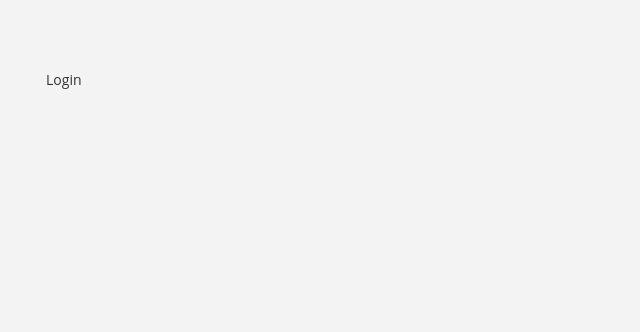
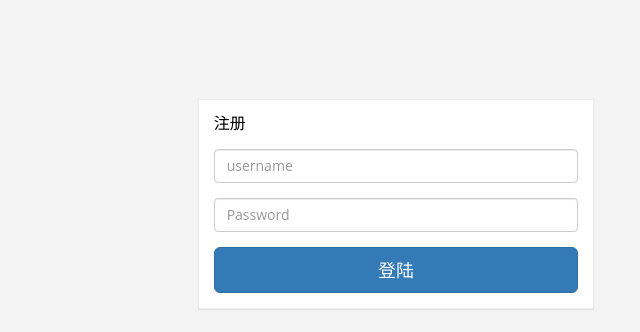
Before and after one commit to yuzhixi/manage, a React app: page /login in a window 1280 px wide. Shown: the top 332 px of the page, without its empty margins (244-884 px from the left). Built offline with nearby package versions, Linux system fonts and the light colour scheme.

Commit message:
add login

```diff
--- a/package.json
+++ b/package.json
@@ -35,6 +35,7 @@
     "webpack-dev-server": "^2.9.7"
   },
   "dependencies": {
+    "axios": "^0.19.0",
     "react": "^16.2.0",
     "react-dom": "^16.2.0",
     "react-router-dom": "4.2.2"
--- a/src/app.jsx
+++ b/src/app.jsx
@@ -1,7 +1,6 @@
 import React from 'react'
 import ReactDOM from 'react-dom'
 import { BrowserRouter as Router, Route, Redirect, Link, Switch } from "react-router-dom"
-import { createBrowserHistory } from 'history'
 
 import Home from 'page/home/index.jsx'
 import Login from 'page/login/index.jsx'
--- a/src/component/nav-top/index.jsx
+++ b/src/component/nav-top/index.jsx
@@ -1,5 +1,7 @@
 import React from 'react'
-import {Link} from 'react-router-dom'
+import ReactDOM from 'react-dom'
+import { BrowserRouter as Router, Route, Redirect, Link, Switch } from "react-router-dom"
+
 
 class NavTop extends React.Component{
     constructor(props){
--- a/src/page/home/index.jsx
+++ b/src/page/home/index.jsx
@@ -2,7 +2,6 @@ import React from 'react'
 import ReactDOM from 'react-dom'
 import { BrowserRouter as Router, Route, Link, Switch } from "react-router-dom"
 import PageTitle from 'component/page-title/index.jsx'
-
 
 class Home extends React.Component{
     render(){
--- a/src/page/login/index.jsx
+++ b/src/page/login/index.jsx
@@ -1,12 +1,65 @@
 import React from 'react'
+import './index.scss'
+import axios from 'axios'
+import MUtil from 'util/mm.js'
+const _mm = new MUtil()
 
 class Login extends React.Component{
+    constructor(props){
+        super(props);
+        this.state = {
+            username: '',
+            password: ''
+        }
+    }
+    onSubmit(){
+        console.log('mm',_mm)
+        _mm.login({
+            username: this.state.username,
+            password: this.state.password,
+            redirect: _mm.getUrlParam('redirect')||''
+        }).then((res)=>{
+            console.log('res', this.state.redirect)
+            // this.props.history.push(this.state.redirect)
+        })
+    }
+    onInputChange(e){
+        let inputName = e.target.name,
+            inputValue = e.target.value;
+        this.setState({
+            [inputName]: inputValue
+        })
+    }
     render(){
         return (
-            <div id="page-wrapper">
-                <div className='row'>
-                    <div className="col-md-12">
-                        Login
+            <div className="col-md-4 col-md-offset-4">
+                <div className="panel panel-default login-panel">
+                    <div className="panel-heading">
+                        <h3 className="panel-title">注册</h3>
+                    </div>
+                    <div className="panel-body">
+                        <form>
+                            <div className="form-group">
+                                <input type="text"
+                                    name="username"
+                                    className="form-control"
+                                    placeholder="username"
+                                    onChange={(e) => this.onInputChange(e)}
+                                />
+                            </div>
+                            <div className="form-group">
+                                <input type="password"
+                                    name="password"
+                                    className="form-control"
+                                    placeholder="Password"
+                                    onChange={(e) => this.onInputChange(e)}
+                                />
+                            </div>
+                            <button type="button"
+                                className="btn btn-primary btn-lg btn-block"
+                                onClick={(e) => this.onSubmit(e)}
+                            >登陆</button>
+                        </form>
                     </div>
                 </div>
             </div>
--- /dev/null
+++ b/src/page/login/index.scss
@@ -0,0 +1,3 @@
+.login-panel {
+    margin-top: 25%;
+}
--- /dev/null
+++ b/src/util/mm.js
@@ -0,0 +1,38 @@
+import axios from 'axios'
+
+class MUtil {
+    login(data){
+        return new Promise((resolve, reject)=>{
+            axios.post('/manage/user/login.do',data).then(
+                (res)=>{
+                    this.doLogin()
+                    resolve(res)
+                }
+            ).catch(
+                (err)=>{
+                    reject(err)
+                }
+            )
+        })
+    }
+
+    getUrlParam(name){
+        console.log('window',window.location)
+        let queryString = window.location.search.split('?')[1],
+            reg         = new RegExp("(^|&)"+name+"=([^&]*)(&|$)"),
+            result      = queryString.match(reg);
+            console.log('result', result)
+            debugger
+        return result ? decodeURIComponent(result[2]) : null
+    }
+
+    errorTips(err){
+        alert(err || '不对哦~')
+    }
+
+    doLogin(){
+        window.location.href= '/login?redirect='+encodeURIComponent(window.location.pathname)
+    }
+}
+
+export default MUtil;
--- a/webpack.config.js
+++ b/webpack.config.js
@@ -12,7 +12,8 @@ module.exports = {
   resolve: {
     alias: {
         page: path.resolve(__dirname, 'src/page'),
-        component: path.resolve(__dirname, 'src/component')
+        component: path.resolve(__dirname, 'src/component'),
+        util: path.resolve(__dirname, 'src/util')
     }
   },
   module: {
@@ -85,6 +86,12 @@ module.exports = {
         port: 8086,
         historyApiFallback: {
             index: '/dist/index.html',
+        },
+        proxy: {
+            '/manage': {
+                target: 'http://admintest.happymmall.com',
+                changeOrigin: true
+            }
         }
         // contentBase: './dist'
     }
```
Also changed, not shown: src/service/user-service.jsx (added, +7 -0 lines), 1 other file (tests, documents, lock files or other folders).
